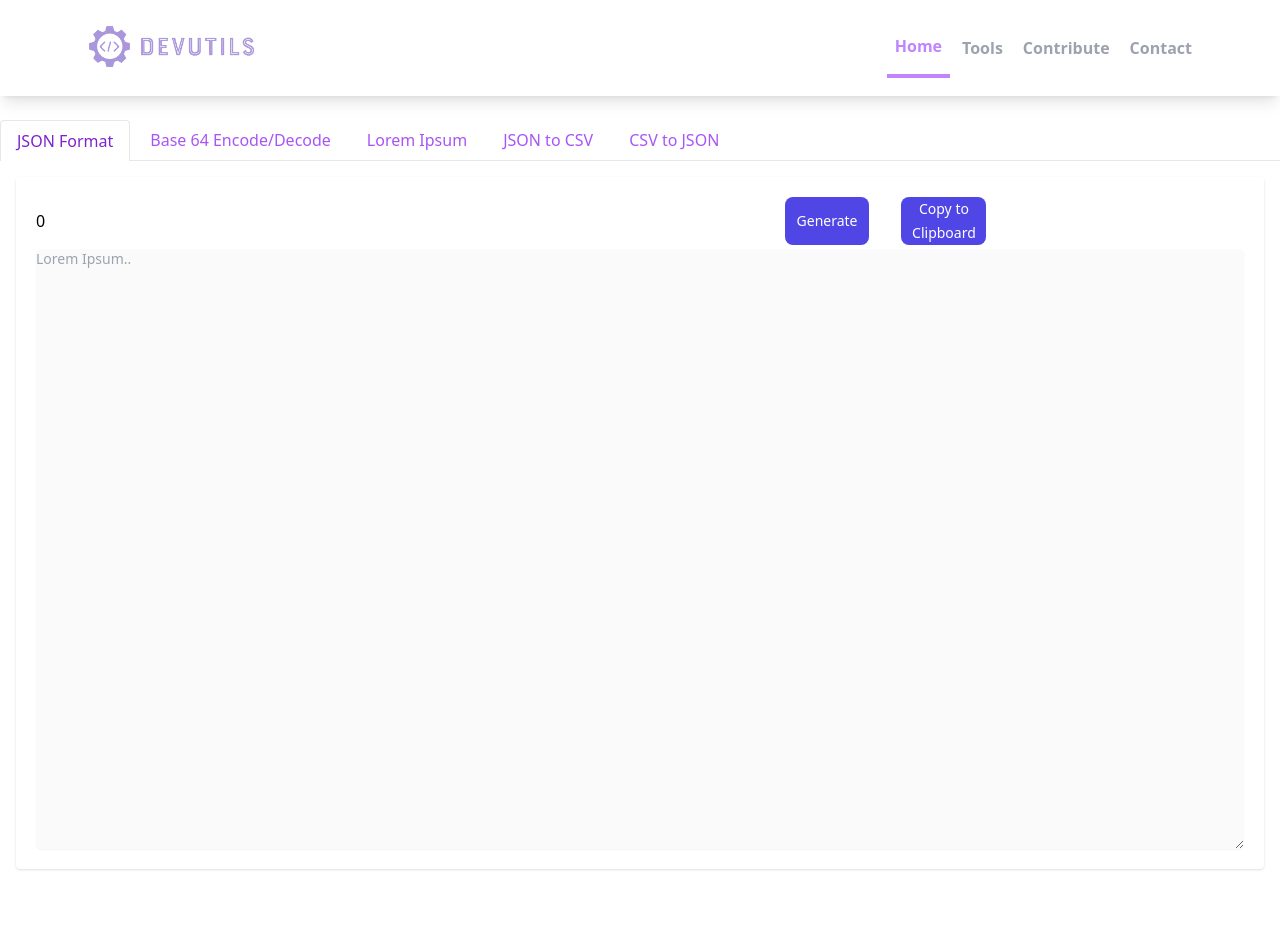
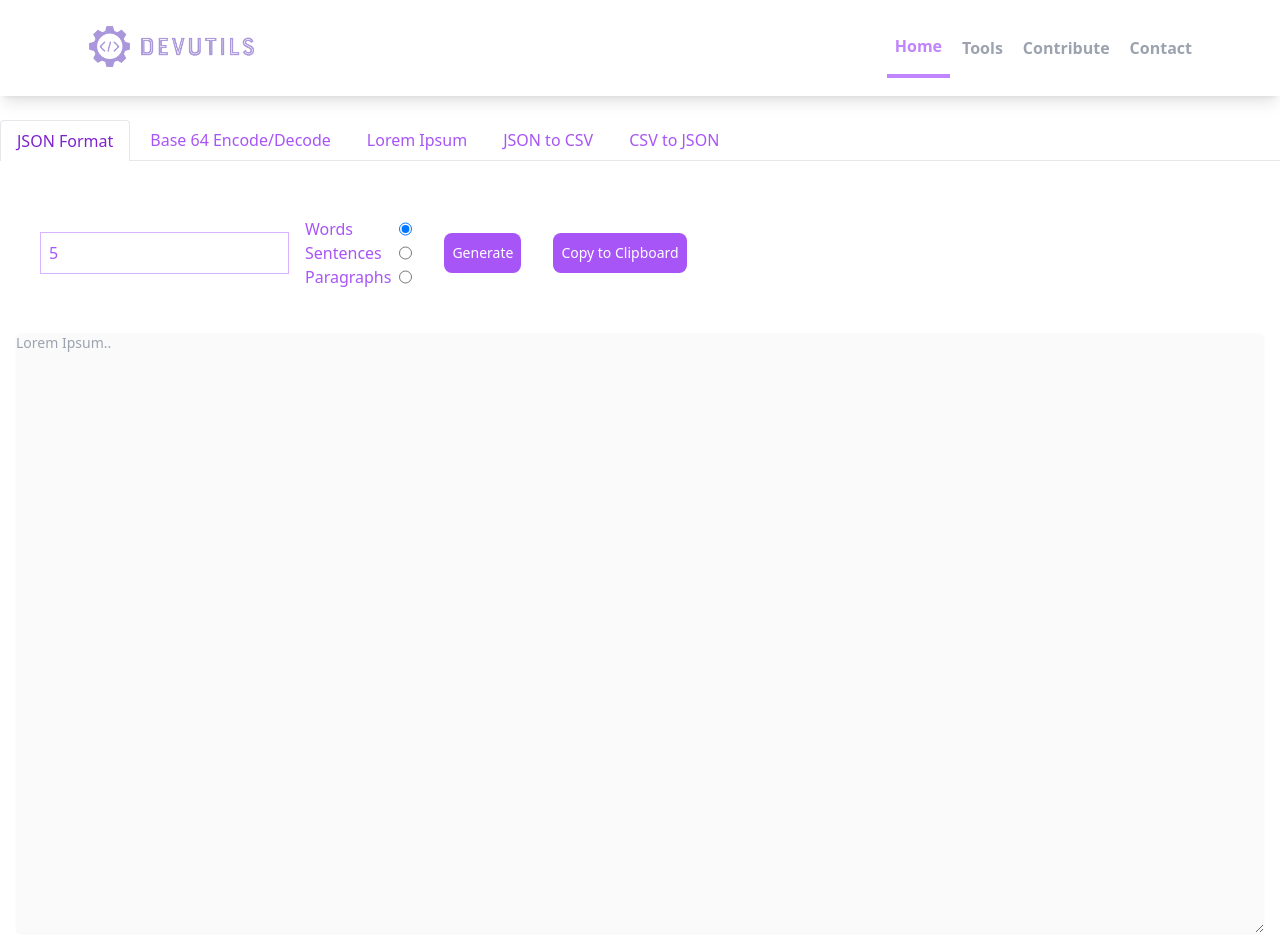
Before and after one commit to JStruk/UtilsNinja, a Vue app: page /tools/lig in a window 1280 px wide. Before the commit the page ends 885 px from the top, so only its background shows below. Built offline with nearby package versions, Linux system fonts and the light colour scheme.

Commit message:
dont push to master

```diff
--- /dev/null
+++ b/src/helpers/copyToClipboard.ts
@@ -0,0 +1,11 @@
+
+export function copyToClipboard(str: string): void {
+    navigator.clipboard.writeText(str).then(
+        function () {
+            console.log('Text copied to clipboard');
+        },
+        function (err) {
+            console.error('Could not copy text to user\'s clipboard: ', err);
+        }
+    );
+}
--- /dev/null
+++ b/src/utilities/loremIpsumGenerator.ts
@@ -0,0 +1,24 @@
+import { LoremIpsum } from 'lorem-ipsum';
+
+// Copied from 'lorem-ipsum/types/src/constants/units'
+// compiler errors saying this file does not exist when imported
+const UNIT_WORDS = 'words';
+const UNIT_SENTENCES = 'sentences';
+const UNIT_PARAGRAPHS = 'paragraphs';
+type LoremUnit = 'words' | 'word' | 'sentences' | 'sentence' | 'paragraphs' | 'paragraph';
+
+export function generateLoremIpsum(unit: LoremUnit, numUnits: number): string {
+    const loremIpsumGenerator = new LoremIpsum();
+
+    console.log(unit);
+    switch (unit) {
+        case UNIT_WORDS:
+            return loremIpsumGenerator.generateWords(numUnits);
+        case UNIT_SENTENCES:
+            return loremIpsumGenerator.generateSentences(numUnits);
+        case UNIT_PARAGRAPHS:
+            return loremIpsumGenerator.generateParagraphs(numUnits);
+    }
+
+    return 'Invalid options received. Please try again.';
+}
--- a/src/views/FormatJSON.vue
+++ b/src/views/FormatJSON.vue
@@ -18,7 +18,7 @@
 </template>
 
 <script lang="ts" setup>
-import { computed, ref } from 'vue';
+import { ref } from 'vue';
 import VueJsonPretty from 'vue-json-pretty';
 import 'vue-json-pretty/lib/styles.css';
 
--- a/src/views/LoremIpsumGenerator.vue
+++ b/src/views/LoremIpsumGenerator.vue
@@ -1,42 +1,52 @@
 <template>
-  <div class="">
-    <div class="bg-white shadow rounded p-5">
-      <div class="flex justify-evenly w-4/5">
-        <input v-model="numOfParagraphs" type="number" placeholder="Paragraphs" class="w-full" />
-        <button class="bg-indigo-600 text-white text-sm leading-6 font-medium mx-4 rounded-lg w-28" type="button"
-          @click="generateLorem">Generate</button>
-        <button class="bg-indigo-600 text-white text-sm leading-6 font-medium mx-4 rounded-lg w-28" type="button"
-          @click="copyToClipboard(lorem)">Copy to Clipboard</button>
+  <div class="text-purple-500">
+    <div class="flex p-6 items-center">
+      <div>
+        <input v-model="numUnits" type="number" placeholder="Paragraphs" class="border border-purple-300 p-2" />
       </div>
-      <textarea :value="lorem" disabled rows="30"
-        class="mt-1 block w-full rounded-md border-gray-300 shadow-sm focus:border-indigo-500 focus:ring-indigo-500 sm:text-sm"
-        placeholder="Lorem Ipsum.."></textarea>
+
+      <div class="flex flex-col m-4">
+        <div class="flex justify-between">
+          <label for="words">Words</label>
+          <input type="radio" id="words" value="words" v-model="selectedLoremUnits" />
+        </div>
+
+        <div class="flex justify-between">
+          <label for="sentences">Sentences</label>
+          <input type="radio" id="sentences" value="sentences" v-model="selectedLoremUnits" />
+        </div>
+
+        <div class="flex justify-between space-x-2">
+          <label for="paragraphs">Paragraphs</label>
+          <input type="radio" id="paragraphs" value="paragraphs" v-model="selectedLoremUnits" />
+        </div>
+      </div>
+
+      <button class="bg-purple-500 hover:bg-purple-600 text-white text-sm leading-6 font-medium mx-4 rounded-lg p-2"
+        type="button" @click="getLoremIpsum">Generate</button>
+      <button class="bg-purple-500 hover:bg-purple-600 text-white text-sm leading-6 font-medium mx-4 rounded-lg p-2"
+        type="button" @click="copyToClipboard(lorem)">Copy to Clipboard</button>
     </div>
+    <textarea :value="lorem" disabled rows="30"
+      class="mt-1 block w-full rounded-md border-gray-300 shadow-sm focus:border-indigo-500 focus:ring-indigo-500 sm:text-sm"
+      placeholder="Lorem Ipsum.."></textarea>
   </div>
 </template>
 
 <script lang="ts" setup>
-import { LoremIpsum } from 'lorem-ipsum';
 import { ref } from 'vue';
+import { copyToClipboard } from '../helpers/copyToClipboard'
+import { generateLoremIpsum } from '../utilities/loremIpsumGenerator'
+import type { LoremUnit } from 'lorem-ipsum/types/src/constants/units';
 
 const lorem = ref<string>('')
-const numOfParagraphs = ref<number>(0)
+const numUnits = ref<number>(5)
+const selectedLoremUnits = ref<string>('words');
 
-function generateLorem() {
-  const loremIpsumGenerator = new LoremIpsum();
-  lorem.value = loremIpsumGenerator.generateParagraphs(numOfParagraphs.value);
+function getLoremIpsum() {
+  lorem.value = generateLoremIpsum(selectedLoremUnits.value as LoremUnit, numUnits.value);
 }
 
-function copyToClipboard(str: string) {
-  navigator.clipboard.writeText(str).then(
-    function () {
-      console.log('Async: Copying to clipboard was successful!');
-    },
-    function (err) {
-      console.error('Async: Could not copy text: ', err);
-    }
-  );
-}
 </script>
 
 <style>
```
